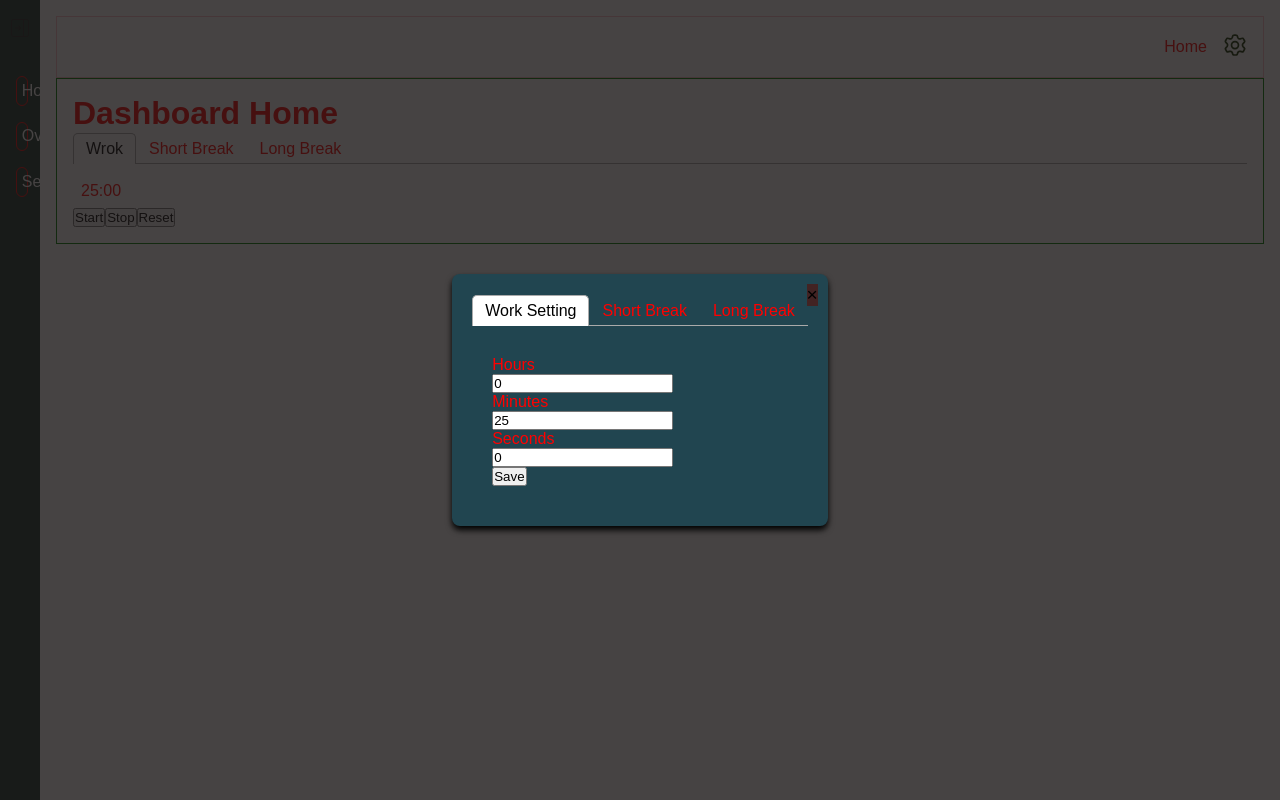
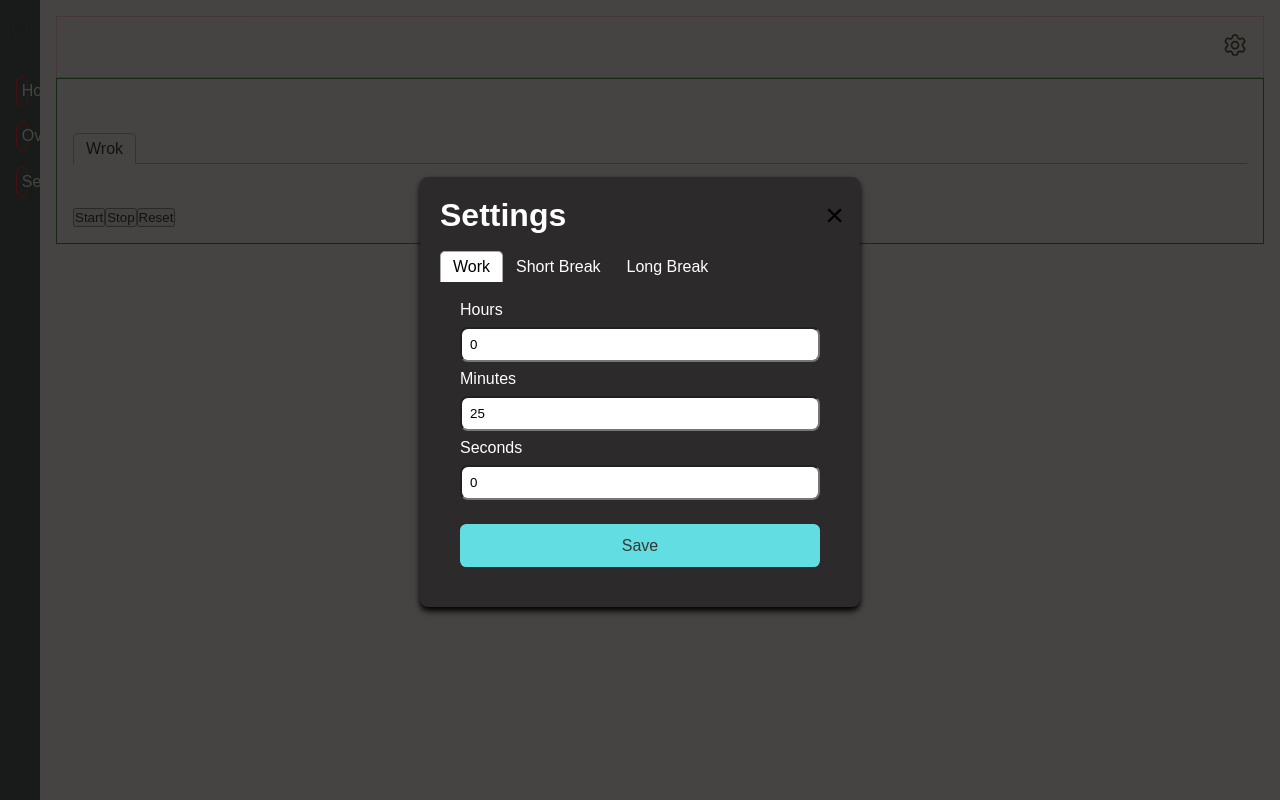
Before and after one commit to Anurag1096/pomodoro-timer, a Next.js app: page /dashboard in a window 1280 px wide. Both pictures are taken after a click on the item 1235 px from the left and 47 px from the top of the page. Built offline with nearby package versions, Linux system fonts and the light colour scheme.

Commit message:
wip: adding css to the setting tab/modal componet

```diff
--- a/src/component/Layout/componentStyles/Layout.module.css
+++ b/src/component/Layout/componentStyles/Layout.module.css
@@ -1,7 +1,7 @@
 .layout-wrapper{
     display:flex;
     height:100vh;
-    color:red;
+    color:white;
 }
 .layout-main-wrapper{
     padding:1rem;
--- a/src/component/Modal/index.tsx
+++ b/src/component/Modal/index.tsx
@@ -30,8 +30,9 @@ const Modal = ({ isOpen, onClose, children }: ModalProps) => {
           padding: "20px",
           borderRadius: "8px",
           boxShadow: "0 4px 6px rgba(0, 0, 0, 1)",
-          background:"rgba(33, 69, 80, 1)",
+          background:"rgba(44, 42, 42, 1)",
           position: "relative",
+          marginBottom:"1rem",
         }}
       >
         {children}
@@ -39,12 +40,14 @@ const Modal = ({ isOpen, onClose, children }: ModalProps) => {
           onClick={onClose}
           style={{
             position: "absolute",
-            top: "10px",
-            right: "10px",
-            background: 'rgba(66, 35, 35, 1)',
+            top: "16px",
+            margin:"4px",
+            right: "12px",
+            background: "none",
             border: "none",
-            fontSize: "1.2em",
+            fontSize: "2em",
             cursor: "pointer",
+
           }}
         >
           &times;
--- a/src/component/Setting/Setting.module.css
+++ b/src/component/Setting/Setting.module.css
@@ -1,11 +1,39 @@
 .customPanel {
     display:none;
+    height:100%;
     padding: 20px;
+    width:25rem;
 }
-
+.tablist--wrapper{
+    margin-top:1rem;
+}
 .selectedPanel{
 
     display:block;
 
 
 }
+
+
+.inputNumber{
+    padding:0.5rem;
+    width:100%;
+   line-height: 0.6rem;
+   border-radius:0.5rem;
+    margin-top:0.5rem;
+    margin-bottom:0.5rem;
+}
+.btn {
+  padding: 0.8rem 1.2rem;
+  border-radius: 0.4rem;
+  border: none;
+  width:100%;
+  margin-top:1rem;
+  cursor: pointer;
+  font-size: 1rem;
+}
+.btn--primary{
+background-color: #62dee2ff;
+  color: #363636ff;
+
+}
--- a/src/component/Setting/index.tsx
+++ b/src/component/Setting/index.tsx
@@ -7,9 +7,10 @@ import "react-tabs/style/react-tabs.css";
 const SettingComponent = () => {
   return (
     <>
+    <h1>Settings</h1>
       <Tabs>
-        <TabList>
-          <Tab>Work Setting</Tab>
+        <TabList className={style["tablist--wrapper"]}>
+          <Tab>Work </Tab>
           <Tab>Short Break</Tab>
           <Tab>Long Break</Tab>
         </TabList>
--- a/src/component/Setting/longBreakSetting.tsx
+++ b/src/component/Setting/longBreakSetting.tsx
@@ -1,7 +1,7 @@
 import { useAppDispatch, useAppSelector } from "@/store/hooks";
 import { setLBMinutes,setLBSeconds} from "@/store/slices/longBreakSlice";
 import { useState } from "react";
-
+import styles from '@/component/Setting/Setting.module.css'
 
 const LongBreakSetting = () => {
   const dispatch = useAppDispatch();
@@ -33,8 +33,10 @@ const LongBreakSetting = () => {
             Minutes
             <br />
             <input
+            className={styles["inputNumber"]}
               id="minutes"
               name="Minutes"
+              min={0}
               type="number"
               value={formState.Minutes}
               onChange={handleChange}
@@ -46,8 +48,10 @@ const LongBreakSetting = () => {
             Seconds
             <br />
             <input
+            className={styles["inputNumber"]}
               id="seconds"
               name="Seconds"
+              min={0}
               type="number"
               value={formState.Seconds}
               onChange={handleChange}
@@ -55,7 +59,7 @@ const LongBreakSetting = () => {
           </label>
         </div>
 
-        <button type="submit">Save</button>
+        <button className={`${styles.btn} ${styles["btn--primary"]}`} type="submit">Save</button>
       </form>
     </>
   );
--- a/src/component/Setting/shortBreaksetting.tsx
+++ b/src/component/Setting/shortBreaksetting.tsx
@@ -1,7 +1,7 @@
 import { useAppDispatch, useAppSelector } from "@/store/hooks";
 import { setSBMinutes,setSBSeconds } from "@/store/slices/shortBreakSlice";
 import { useState } from "react";
-
+import styles from '@/component/Setting/Setting.module.css'
 
 const ShortBreakSetting = () => {
   const dispatch = useAppDispatch();
@@ -34,10 +34,12 @@ const ShortBreakSetting = () => {
             Minutes
             <br />
             <input
+            className={styles["inputNumber"]}
               id="minutes"
               name="Minutes"
               type="number"
               value={formState.Minutes}
+              min={0}
               onChange={handleChange}
             />
           </label>
@@ -47,16 +49,18 @@ const ShortBreakSetting = () => {
             Seconds
             <br />
             <input
+            className={styles["inputNumber"]}
               id="seconds"
               name="Seconds"
               type="number"
+              min={0}
               value={formState.Seconds}
               onChange={handleChange}
             />
           </label>
         </div>
 
-        <button type="submit">Save</button>
+        <button className={`${styles.btn} ${styles["btn--primary"]}`} type="submit">Save</button>
       </form>
     </>
   );
--- a/src/component/Setting/workSetting.tsx
+++ b/src/component/Setting/workSetting.tsx
@@ -1,7 +1,7 @@
 import { useAppDispatch, useAppSelector } from "@/store/hooks";
 import { setHours, setMinutes, setSeconds } from "@/store/slices/timerSlice";
 import { useState } from "react";
-
+import styles from '@/component/Setting/Setting.module.css'
 const WorkSetting = () => {
   const dispatch = useAppDispatch();
   const { hours, minutes, seconds } = useAppSelector((state) => state.timer);
@@ -33,10 +33,12 @@ const WorkSetting = () => {
           Hours
           <br />
           <input
+          className={styles["inputNumber"]}
             id="hours"
             name="Hours"
             type="number"
             value={formState.Hours}
+            min={0}
             onChange={handleChange}
           />
         </label>
@@ -45,7 +47,9 @@ const WorkSetting = () => {
             Minutes
             <br />
             <input
+            className={styles["inputNumber"]}
               id="minutes"
+              min={0}
               name="Minutes"
               type="number"
               value={formState.Minutes}
@@ -58,7 +62,9 @@ const WorkSetting = () => {
             Seconds
             <br />
             <input
+            className={styles["inputNumber"]}
               id="seconds"
+              min={0}
               name="Seconds"
               type="number"
               value={formState.Seconds}
@@ -67,7 +73,7 @@ const WorkSetting = () => {
           </label>
         </div>
 
-        <button type="submit">Save</button>
+        <button className={`${styles.btn} ${styles["btn--primary"]}`} type="submit">Save</button>
       </form>
     </>
   );
```
